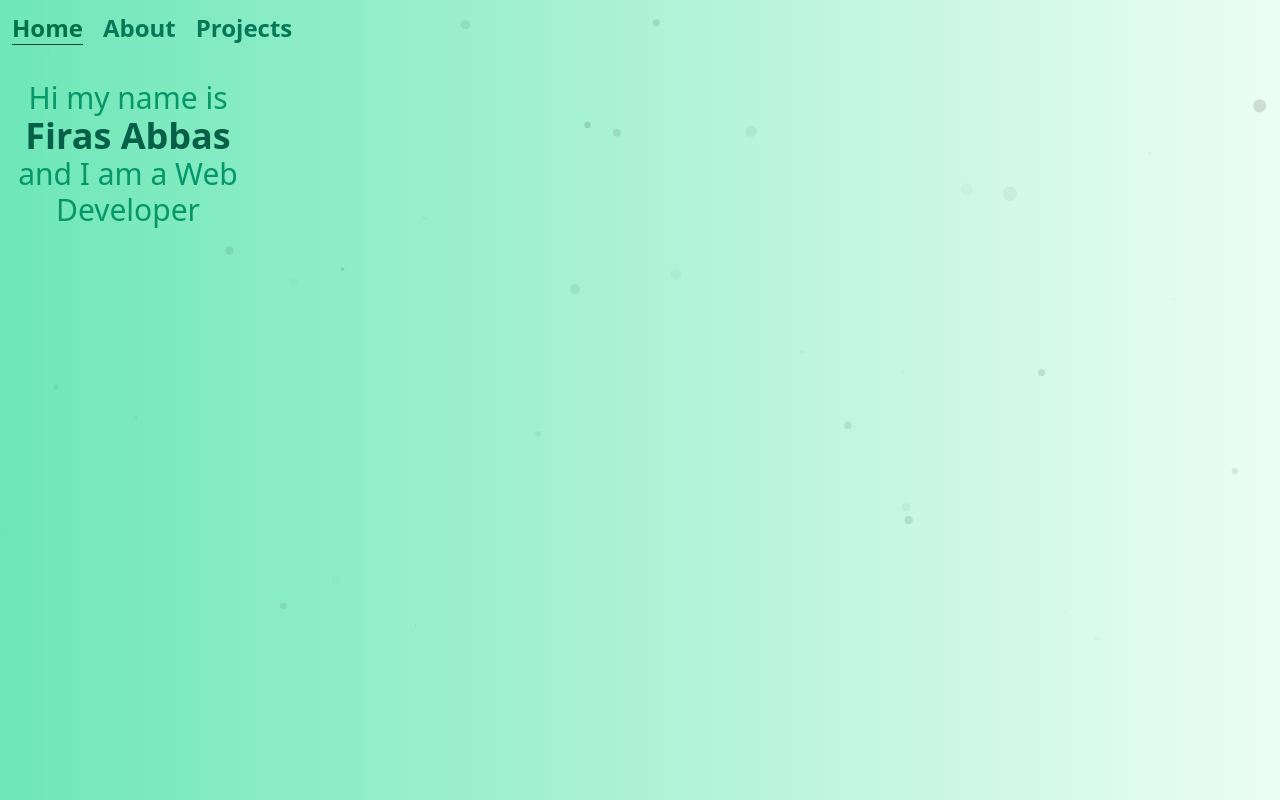
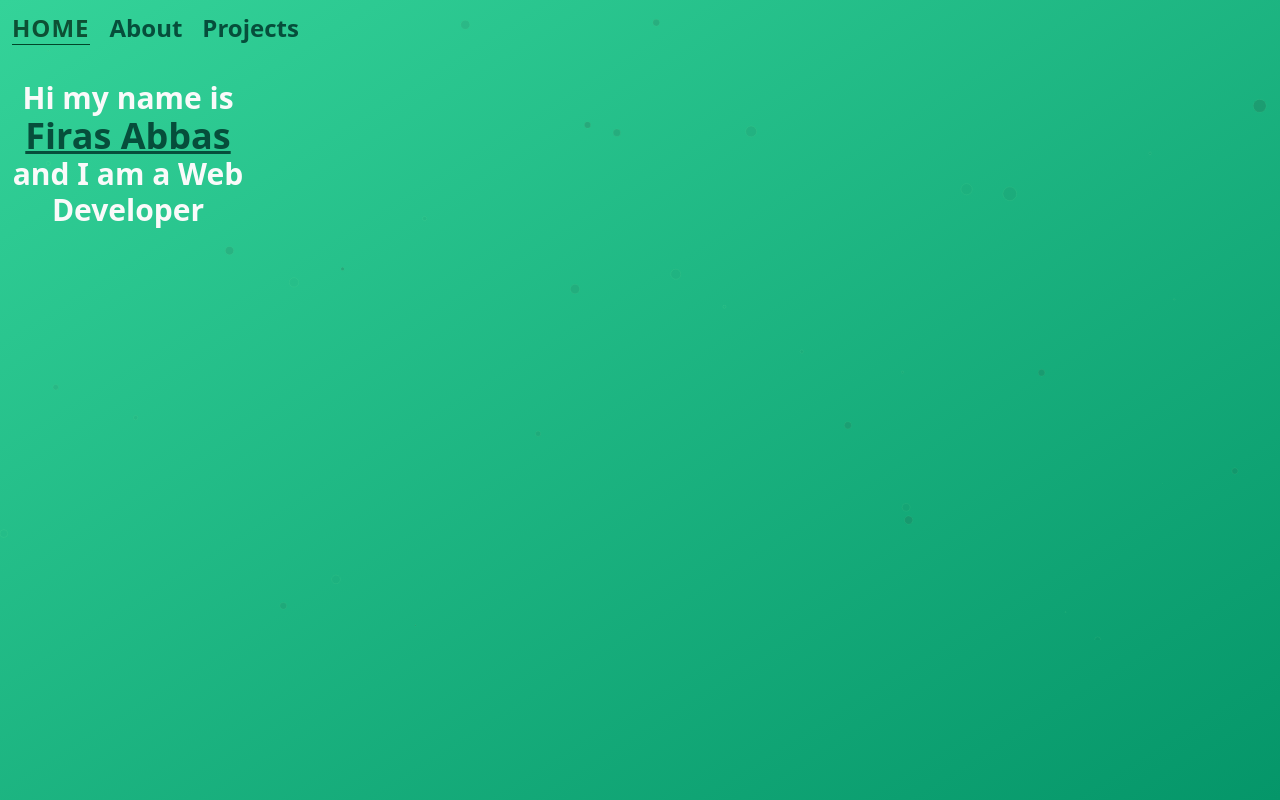
Before and after one commit to voiceinthedark/personal-portfolio, a Vue app: page / in a window 1280 px wide. Built offline with nearby package versions, Linux system fonts and the light colour scheme.

Commit message:
minor fixes to navlinks

```diff
--- a/index.html
+++ b/index.html
@@ -6,8 +6,8 @@
     <meta name="viewport" content="width=device-width, initial-scale=1.0" />
     <title>Vite App</title>
   </head>
-  <body class="antialiased bg-gradient-to-r from-emerald-300 to-emerald-50">
-    <div id="particles-js" class="absolute inset 0 -z-10 w-full"></div>
+  <body class="antialiased bg-fixed bg-no-repeat bg-gradient-to-tl bg-blend-soft-light from-emerald-600 to-emerald-400">
+    <div id="particles-js" class="absolute w-full inset 0 -z-10"></div>
     <div id="app"></div>
     <script type="module" src="/src/main.js"></script>
     <script src="/src/assets/particles.js"></script>
--- a/src/components/shared/NavLink.vue
+++ b/src/components/shared/NavLink.vue
@@ -1,6 +1,6 @@
 <template>
   <RouterLink
-    class="font-bold transition-transform text-emerald-700 hover:scale-110 hover:rotate-360"
+    class="font-bold transition-transform text-emerald-900 hover:scale-110 hover:rotate-360"
   >
     <slot />
   </RouterLink>
@@ -17,10 +17,12 @@ defineProps({
 .active {
   border-bottom: 1px solid;
   border-color: rgb(1, 70, 41);
-  color: rgb(5, 112, 67);
+  color: rgb(13, 80, 52);
   font-weight: bold;
   cursor: pointer;
   transition: 0.3s ease-in-out;
+  text-transform: uppercase;
+  letter-spacing: 1px;
 }
 
 </style>
--- a/src/views/HomeView.vue
+++ b/src/views/HomeView.vue
@@ -3,8 +3,8 @@
 
 <template>
   <main>
-    <div class="w-64 text-center text-emerald-600">
-      <span class="text-3xl">Hi my name is <span class="text-4xl font-bold text-emerald-800">Firas Abbas</span> and I am a Web Developer</span>
+    <div class="w-64 font-semibold text-center text-zinc-50">
+      <span class="text-3xl">Hi my name is <span class="text-4xl font-bold underline text-emerald-900">Firas Abbas</span> and I am a Web Developer</span>
     </div>
   </main>
 </template>
```
